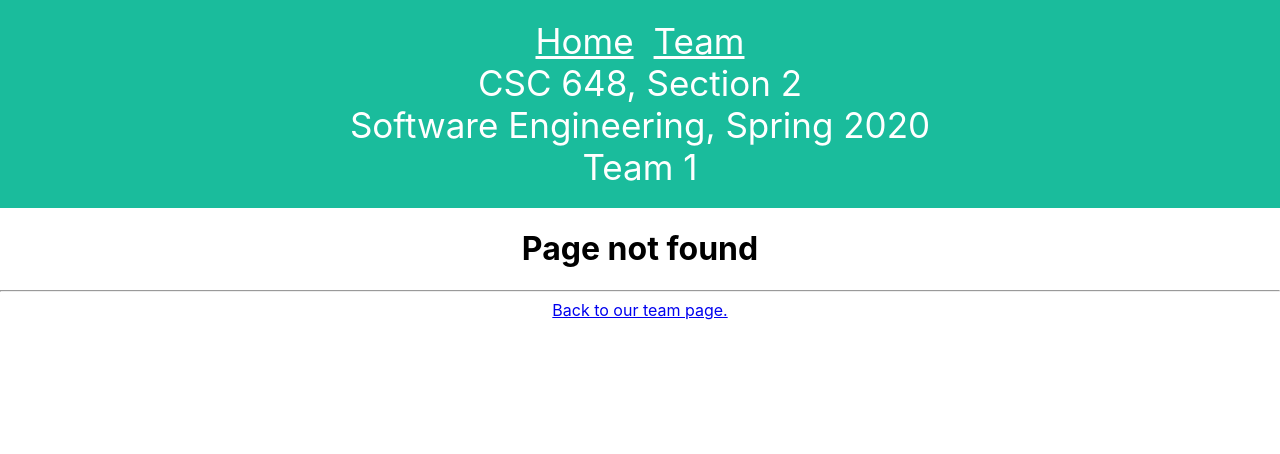
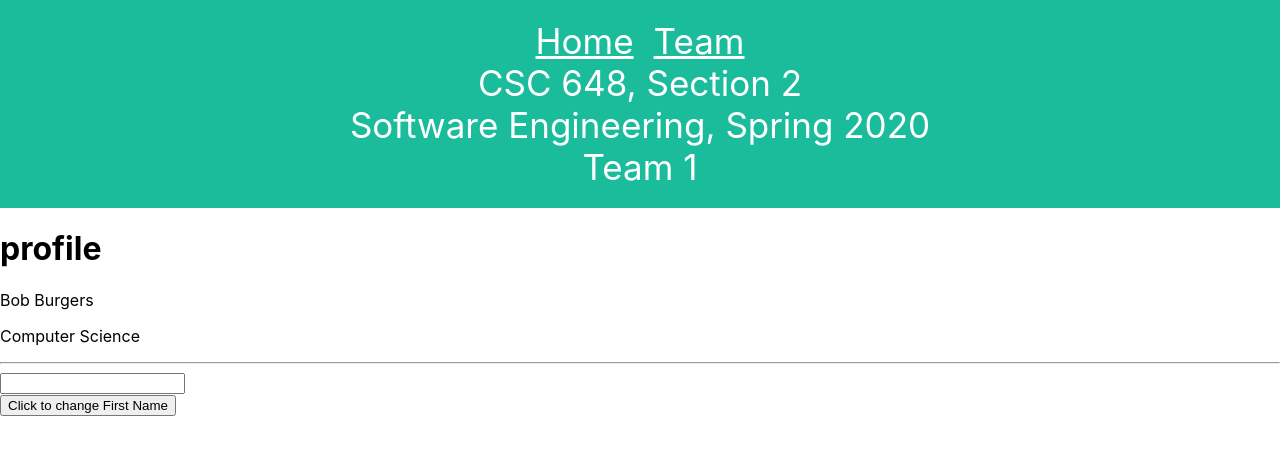
Before and after one commit to zainkhanx93/Gator-Crawl, a React (Create React App) app in the folder application/frontend/: page /profile/me in a window 1280 px wide. Before the commit this address had no page. Shown: the top 454 px of the page. Built offline with nearby package versions, Linux system fonts and the light colour scheme.

Commit message:
Developement branch for nav bar and profile section.

```diff
--- a/application/frontend/src/App.js
+++ b/application/frontend/src/App.js
@@ -7,6 +7,7 @@ import noMatch from './Components/noMatch';
 import Team from './Containers/Team';
 import TeamMember from './Containers/TeamMember';
 import SearchResults from './Containers/SearchResults';
+import Profile from './Containers/Profile';
 
 class App extends React.Component {
   render() {
@@ -32,6 +33,7 @@ class App extends React.Component {
           <Route path="/" exact component={SearchResults} />
           <Route path="/team" exact component={Team} />
           <Route path="/team/:id" exact component={TeamMember} />
+          <Route path="/profile/me" exact component={Profile} />
           <Route component={noMatch} />
         </Switch>
       </div>
--- /dev/null
+++ b/application/frontend/src/Containers/Profile.css
@@ -0,0 +1,7 @@
+.left {
+  text-align: left;
+  border-style: dashed;
+  box-shadow: 2px;
+  border: 2px;
+  border-width: thick;
+}
--- /dev/null
+++ b/application/frontend/src/Containers/Profile.js
@@ -0,0 +1,66 @@
+import React from 'react';
+import { connect } from 'react-redux';
+import * as profileActions from '../Store/Actions/profileActions';
+
+import './Profile.css';
+
+class Profile extends React.Component {
+  constructor() {
+    super();
+    this.state = {
+      firstname: ''
+    };
+  }
+  //
+  // state = {
+  //   firstname: ''
+  // };
+
+  handleChange(event) {
+    console.log(event.target.value);
+    // this.setState({ firstname: event.target.value });
+  }
+
+  render() {
+    const {
+      myprofile,
+      changeFirstName
+    } = this.props;
+
+    const {
+      firstname
+    } = this.state;
+
+    return (
+      <div className="left">
+        <h1>profile</h1>
+        <p>{myprofile.firstname} {myprofile.lastname}</p>
+        <p>{myprofile.major}</p>
+        <hr />
+        <input
+          type="text"
+          onChange={this.handleChange}
+          value={firstname}
+        />
+        <br />
+        <button type="submit" onClick={() => changeFirstName(firstname)}>Click to change First Name</button>
+      </div>
+    );
+  }
+}
+
+const mapStateToProps = (state) => {
+  return {
+    // team: state.teamReducer.team,
+    myprofile: state.profileReducer.myprofile
+  };
+};
+
+const mapDispatchToProps = (dispatch) => {
+  return {
+    // setUserClicked: (id) => dispatch(teamActions.setUserClicked(id)),
+    changeFirstName: (firstname) => dispatch(profileActions.changeFirstName(firstname))
+  };
+};
+
+export default connect(mapStateToProps, mapDispatchToProps)(Profile);
--- a/application/frontend/src/Containers/TeamMember.js
+++ b/application/frontend/src/Containers/TeamMember.js
@@ -11,6 +11,7 @@ class TeamMember extends React.Component {
       history
     } = this.props;
 
+    console.log(history);
     // console.log(history.location.pathname);
     const n = history.location.pathname.slice(6);
     // console.log(n);
--- a/application/frontend/src/Store/Actions/actionTypes.js
+++ b/application/frontend/src/Store/Actions/actionTypes.js
@@ -1 +1,2 @@
 export const SET_USER_CLICKED = 'SET_USER_CLICKED';
+export const CHANGE_FIRST_NAME = 'CHANGE_FIRST_NAME';
--- /dev/null
+++ b/application/frontend/src/Store/Actions/profileActions.js
@@ -0,0 +1,8 @@
+import * as actionTypes from './actionTypes';
+
+export const changeFirstName = (firstname) => {
+  return {
+    type: actionTypes.CHANGE_FIRST_NAME,
+    payload: { firstname }
+  };
+};
--- /dev/null
+++ b/application/frontend/src/Store/Reducers/profileReducer.js
@@ -0,0 +1,30 @@
+import * as actionTypes from '../Actions/actionTypes';
+
+const initialState = {
+  myprofile: {
+    firstname: 'Bob',
+    lastname: 'Burgers',
+    major: 'Computer Science'
+  }
+};
+
+const changeFirstName = (state, action) => {
+  // console.log('change name called in reducer to change the name');
+  return {
+    ...state,
+    myprofile: {
+      firstname: action.payload.firstname,
+      lastname: state.myprofile.lastname,
+      major: state.myprofile.major
+    }
+  };
+};
+
+const profileReducer = (state = initialState, action) => {
+  switch (action.type) {
+    case actionTypes.CHANGE_FIRST_NAME: return changeFirstName(state, action);
+    default: return state;
+  }
+};
+
+export default profileReducer;
--- a/application/frontend/src/index.js
+++ b/application/frontend/src/index.js
@@ -12,6 +12,7 @@ import thunk from 'redux-thunk';
 import './index.css';
 
 import teamReducer from './Store/Reducers/teamReducer';
+import profileReducer from './Store/Reducers/profileReducer';
 import App from './App';
 
 import * as serviceWorker from './serviceWorker';
@@ -19,7 +20,8 @@ import * as serviceWorker from './serviceWorker';
 const composeEnhancers = window.__REDUX_DEVTOOLS_EXTENSION_COMPOSE__ || compose;
 
 const rootReducer = combineReducers({
-  teamReducer
+  teamReducer,
+  profileReducer
 });
 
 const store = createStore(rootReducer, composeEnhancers(
```
Also changed, not shown: 2 other files (tests, documents, lock files or other folders).
